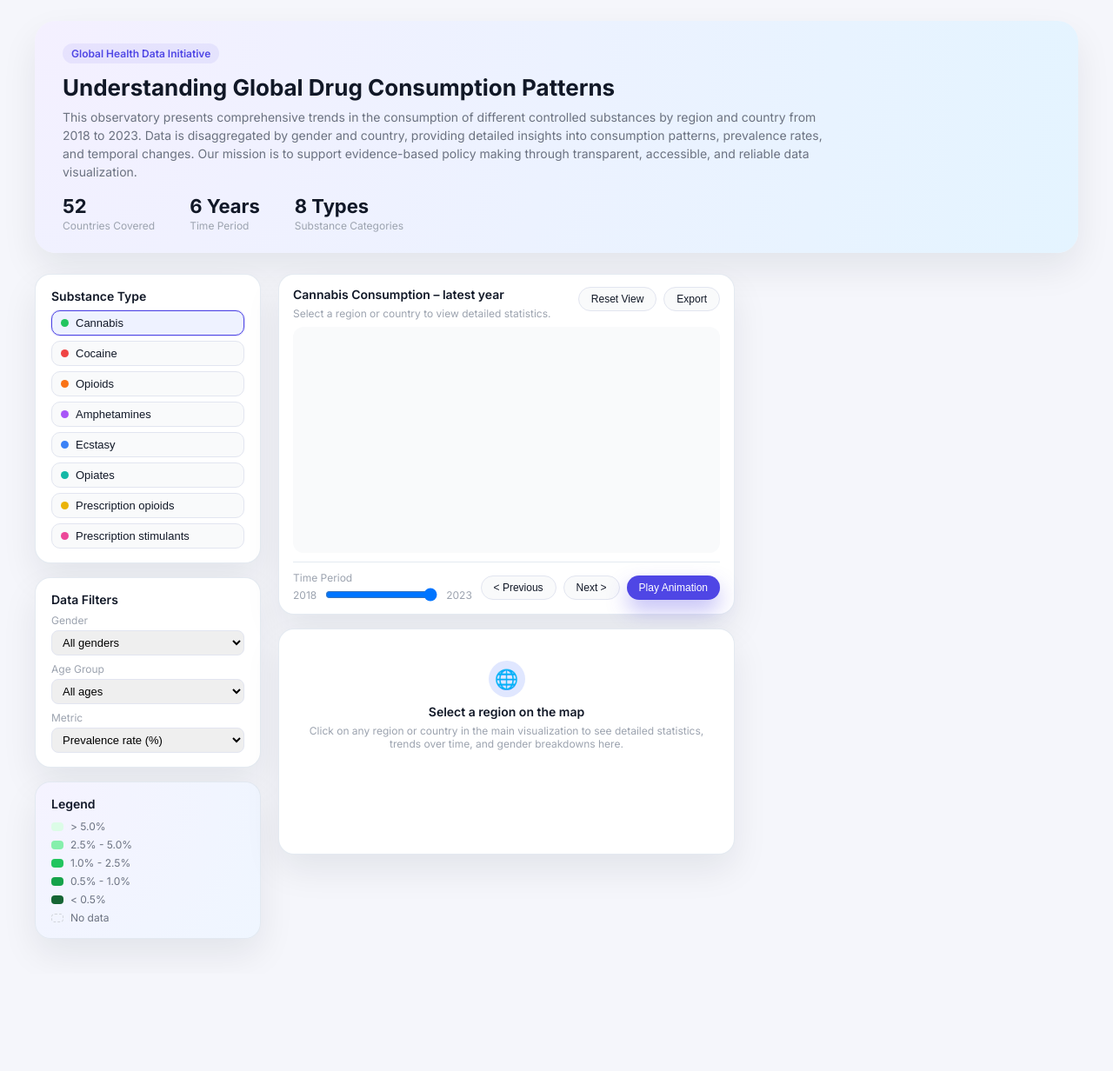
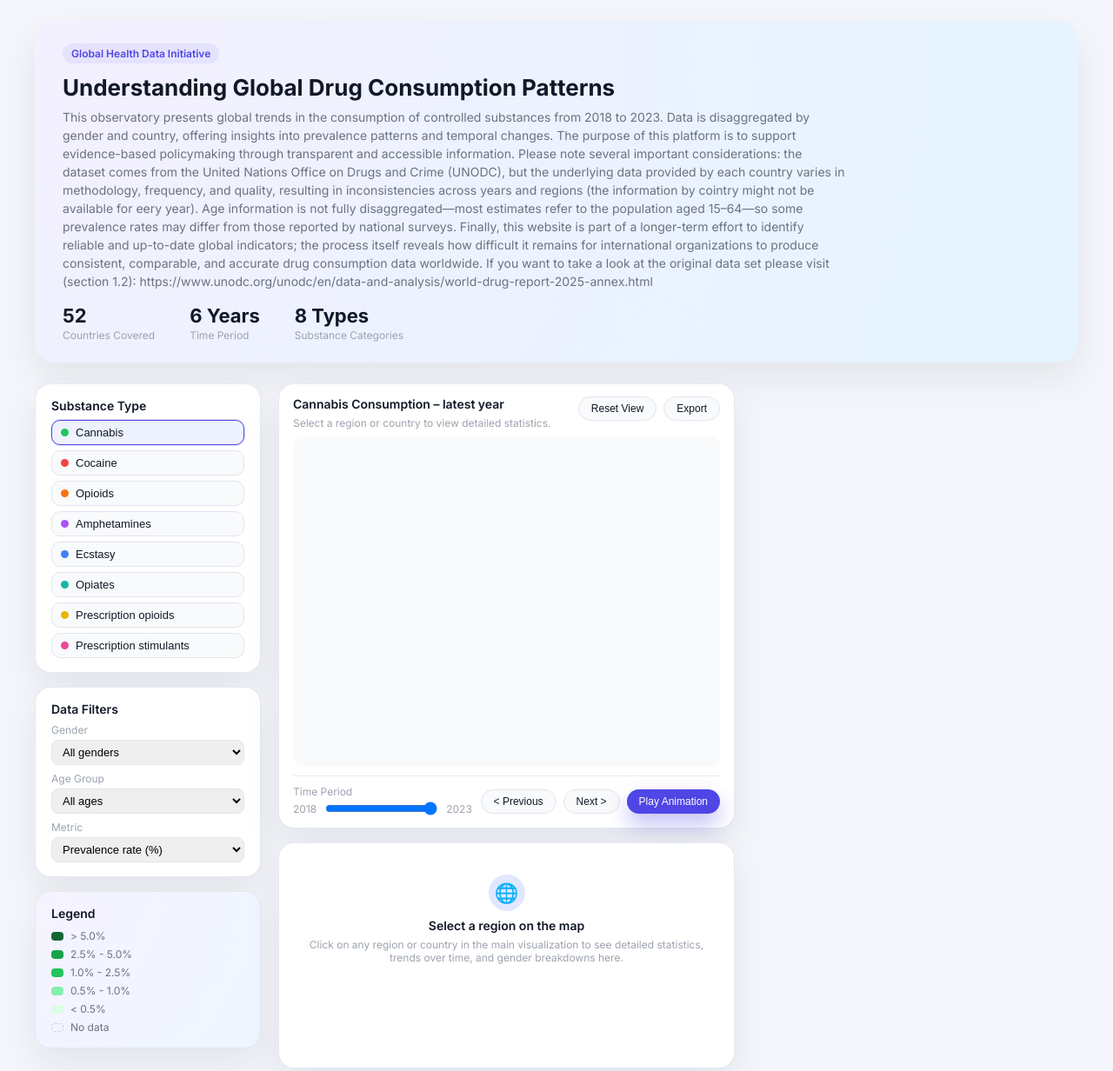
Before and after one commit to mjreyes13/Data-Vizualizacion-CAPP-30239, a plain HTML site: page interactive_project/final_version/index.html in a window 1280 px wide. Shown: the top 1232 px of the page at 87% size. Before the commit the page ends 1120 px from the top, so only its background shows below. Drawn offline with nearby package versions, Linux system fonts and the light colour scheme; no server answers.

Commit message:
more description for the website

```diff
--- a/interactive_project/final_version/index.html
+++ b/interactive_project/final_version/index.html
@@ -13,7 +13,7 @@
   <link rel="stylesheet" href="styles.css" />
 </head>
 <body>
-  <!-- Tooltip global (debe ir dentro del body) -->
+  <!-- Tooltip global -->
   <div id="tooltip" style="opacity: 0;"></div>
 
   <div class="page">
@@ -24,9 +24,31 @@
         <span class="hero-tag">Global Health Data Initiative</span>
         <h1>Understanding Global Drug Consumption Patterns</h1>
         <p class="hero-text">
-          This observatory presents comprehensive trends in the consumption of different controlled substances by region and country from 2018 to 2023.
-          Data is disaggregated by gender and country, providing detailed insights into consumption patterns, prevalence rates, and temporal changes.
-          Our mission is to support evidence-based policy making through transparent, accessible, and reliable data visualization.
+          This observatory presents global trends in the consumption of
+          controlled substances from 2018 to 2023. Data is disaggregated
+          by gender and country, offering insights into prevalence patterns
+          and temporal changes. The purpose of this platform is to support
+          evidence-based policymaking through transparent and accessible
+           information.
+           Please note several important considerations:
+
+           the dataset comes from the United Nations Office on Drugs and Crime
+           (UNODC), but the underlying data provided by each country varies
+           in methodology, frequency, and quality, resulting in inconsistencies
+           across years and regions
+           (the information by cointry might not be available for eery year).
+
+           Age information is not fully disaggregated—most estimates
+           refer to the population aged 15–64—so some prevalence rates may
+           differ from those reported by national surveys. Finally, this website
+           is part of a longer-term effort to identify reliable and up-to-date
+           global indicators; the process itself reveals how difficult it remains
+           for international organizations to produce consistent, comparable,
+           and accurate drug consumption data worldwide.
+
+           If you want to take a look at the original data set please visit (section 1.2):
+           https://www.unodc.org/unodc/en/data-and-analysis/world-drug-report-2025-annex.html
+
         </p>
 
         <div class="hero-stats">
--- a/interactive_project/final_version/main.js
+++ b/interactive_project/final_version/main.js
@@ -7,7 +7,7 @@ document.addEventListener("DOMContentLoaded", () => {
   const WORLD_GEOJSON_URL =
     "https://raw.githubusercontent.com/holtzy/D3-graph-gallery/master/DATA/world.geojson";
 
-  // Lista oficial de sustancias (coinciden con data-substance del HTML)
+  // Oficial list for substances
   const substanceKeys = [
     "cannabis",
     "cocaine",
@@ -23,12 +23,12 @@ document.addEventListener("DOMContentLoaded", () => {
   let currentData = null;
   let selectedYear = 2023;
 
-  // Ruta a cada JSON
+  // JSON Paths
   function getDataFile(substance) {
     return `drugs_directory/${substance}.json`;
   }
 
-  // Dimensiones del mapa
+  // Map Dimensons
   const margin = { top: 10, right: 10, bottom: 10, left: 10 };
   const width = 520;
   const height = 280;
@@ -44,7 +44,7 @@ document.addEventListener("DOMContentLoaded", () => {
     currentYearLabel.textContent = selectedYear;
   }
 
-  // -------- SVG + PROYECCIÓN --------
+  // -------- SVG + PROYECTIONS --------
   const svg = d3
     .select("#map-chart")
     .attr("viewBox", `0 0 ${width} ${height}`)
@@ -61,11 +61,11 @@ document.addEventListener("DOMContentLoaded", () => {
   // -------- TOOLTIP --------
   const tooltip = d3.select("#tooltip");
 
-  // -------- PALETAS POR TIPO DE DROGA --------
-  // Dominios de corte (igual que la leyenda)
+  // -------- cOLOR PALETTES BY DRUG TYPE --------
+  // Domain thresholds to match legends
   const thresholdDomain = [0.5, 1.0, 2.5, 5.0];
 
-  // Paletas (de más claro a más oscuro)
+  // Color palettes (from darker to lighter)
   const substancePalettes = {
     cannabis: [
       "#dcfce7", "#86efac", "#22c55e", "#16a34a", "#166534"
@@ -99,12 +99,12 @@ document.addEventListener("DOMContentLoaded", () => {
   let currentColorScale = getColorScaleForSubstance(currentSubstance);
   updateLegendColors();
 
-  // -------- ESTADO GLOBAL --------
+  // -------- GLOBAL STATE--------
   let worldGeoJSON = null;
   let isPlaying = false;
   let playInterval = null;
 
-  // -------- ELEMENTOS DEL DOM --------
+  // -------- DOM ELEMENTS --------
   const playButton = document.getElementById("play-animation-btn");
   const prevYearButton = document.getElementById("prev-year-btn");
   const nextYearButton = document.getElementById("next-year-btn");
@@ -113,10 +113,10 @@ document.addEventListener("DOMContentLoaded", () => {
   const detailEmpty = document.querySelector(".detail-empty");
   const detailContent = document.getElementById("detail-content");
 
-  // -------- INICIALIZAR STATS DEL HERO --------
+  // -------- INITIALIATZING HERO STATS --------
   initHeroStats();
 
-  // -------- CARGA INICIAL DEL GEOJSON --------
+  // -------- GEOJSON INITIAL LOAD --------
   d3.json(WORLD_GEOJSON_URL)
     .then(world => {
       console.log("World GeoJSON loaded:", world);
@@ -127,7 +127,7 @@ document.addEventListener("DOMContentLoaded", () => {
       console.error("Error loading world GeoJSON:", error);
     });
 
-  // -------- FUNCIONES DE COLOR --------
+  // -------- COLOR FUNCTIONS --------
   function getColorScaleForSubstance(substance) {
     const palette = substancePalettes[substance] || substancePalettes.default;
     return d3.scaleThreshold().domain(thresholdDomain).range(palette);
@@ -138,17 +138,25 @@ document.addEventListener("DOMContentLoaded", () => {
   const legendElems = document.querySelectorAll(".legend-color");
 
   legendElems.forEach((el, i) => {
-      if (i < palette.length) {
-        el.style.backgroundColor = palette[i];
-        el.style.border = "none";
-      } else {
+    const isNoData = i === legendElems.length - 1;
+
+    if (isNoData) {
+      // Last Item on leged: "No data"
       el.style.backgroundColor = "transparent";
       el.style.border = "1px dashed #d1d5db";
+    } else {
+
+      const paletteIndex = palette.length - 1 - i;
+      el.style.backgroundColor = palette[paletteIndex];
+      el.style.border = "none";
     }
   });
+    console.log("Legend updated for", currentSubstance);
 }
 
-  // -------- CARGAR DATOS DE UNA SUSTANCIA --------
+
+
+  // -------- LOADING DATA BY SUBSTANCE --------
   function loadSubstanceData(substance) {
     const filePath = getDataFile(substance);
 
@@ -160,7 +168,7 @@ document.addEventListener("DOMContentLoaded", () => {
         console.log(`Loaded data for ${substance}:`, Array.isArray(data) ? data.slice(0, 5) : data);
         currentData = Array.isArray(data) ? data : data.data || [];
 
-        // Validación simple en consola
+        // Simple validation in single console
         const missingIso = currentData.filter(d => !d.iso3).length;
         const missingBest = currentData.filter(d => d.Best == null || d.Best === "").length;
         console.log(`Validation for ${substance}: missing iso3=${missingIso}, missing Best=${missingBest}`);
@@ -173,14 +181,14 @@ document.addEventListener("DOMContentLoaded", () => {
       });
   }
 
-  // -------- DIBUJAR MAPA PARA EL AÑO SELECCIONADO --------
+  // -------- RENDERING MAPS BY YEAR --------
   function drawMap(geojson, data) {
     if (!geojson || !data) {
       console.warn("Missing geojson or data");
       return;
     }
 
-    // iso3 -> registro del año seleccionado
+    // iso3: Register number by year
     const dataByIso3 = new Map();
 
     data.forEach(d => {
@@ -231,7 +239,7 @@ document.addEventListener("DOMContentLoaded", () => {
     const iso3 = feature.id;
     const entry = dataByIso3.get(iso3);
     if (!entry || isNaN(+entry.Best)) {
-      return "#f3f4f6"; // sin datos
+      return "#f3f4f6";
     }
     return currentColorScale(+entry.Best);
   }
@@ -279,14 +287,14 @@ document.addEventListener("DOMContentLoaded", () => {
     tooltip.style("opacity", 0);
   }
 
-  // -------- PANEL DERECHO (DETALLE) --------
+  // -------- RIGHT PANEL (DETAIL) --------
   function handleCountryClick(feature, dataByIso3) {
     if (!currentData) return;
 
     const iso3 = feature.id;
     const countryName = feature.properties && feature.properties.name ? feature.properties.name : iso3;
 
-    // Todas las filas de este país
+    // All rows by country
     const rows = currentData
       .filter(d => d.iso3 === iso3)
       .map(d => ({
@@ -301,7 +309,7 @@ document.addEventListener("DOMContentLoaded", () => {
       return;
     }
 
-    // Ordenar por año
+    // Sorting by year
     rows.sort((a, b) => a.Year - b.Year);
 
     const first = rows.find(d => d.Best != null);
@@ -374,7 +382,7 @@ document.addEventListener("DOMContentLoaded", () => {
     renderCountryTrend(rows);
   }
 
-  // Pequeño gráfico de línea en el panel derecho
+  // Line chart with details by country under mao
   function renderCountryTrend(rows) {
     const container = d3.select("#country-trend-chart");
     container.selectAll("*").remove();
@@ -470,7 +478,7 @@ document.addEventListener("DOMContentLoaded", () => {
     title.textContent = `${toTitleCase(substance)} Consumption – ${selectedYear}`;
   }
 
-  // -------- BOTONES DE SUSTANCIA --------
+  // -------- SUBSTANCESX BUTTONS --------
   d3.selectAll(".substance-btn").on("click", function () {
     const btn = d3.select(this);
     const substance = btn.attr("data-substance");
@@ -483,11 +491,11 @@ document.addEventListener("DOMContentLoaded", () => {
     d3.selectAll(".substance-btn").classed("active", false);
     btn.classed("active", true);
 
-    stopAnimation(); // por si estaba en play
+    stopAnimation();
     loadSubstanceData(substance);
   });
 
-  // -------- SLIDER: CAMBIAR AÑO --------
+  // -------- SLIDER: CHANGE YEAR --------
   if (yearSlider && currentYearLabel) {
     yearSlider.addEventListener("input", (event) => {
       selectedYear = +event.target.value;
@@ -537,7 +545,7 @@ document.addEventListener("DOMContentLoaded", () => {
     }
   }
 
-  // -------- PLAY / PAUSE ANIMACIÓN --------
+  // -------- PLAY / PAUSE ANIMATION --------
   if (playButton) {
     playButton.addEventListener("click", () => {
       if (isPlaying) {
@@ -575,7 +583,7 @@ document.addEventListener("DOMContentLoaded", () => {
 
   // -------- HERO STATS (countries, years, drugs) --------
   function initHeroStats() {
-    // Años (a partir del slider)
+    // Years in the slider
     const yearsSpan = document.getElementById("years-count-number");
     if (yearSlider && yearsSpan) {
       const minY = +yearSlider.min;
@@ -584,13 +592,13 @@ document.addEventListener("DOMContentLoaded", () => {
       yearsSpan.textContent = nYears;
     }
 
-    // Número de tipos de droga
+    // Number of types of drugs
     const drugSpan = document.getElementById("drug-count-number");
     if (drugSpan) {
       drugSpan.textContent = substanceKeys.length;
     }
 
-    // Países cubiertos (unión de iso3)
+    // Countries in data
     const countriesSpan = document.getElementById("countries-count-number");
     if (!countriesSpan) return;
 
--- a/interactive_project/final_version/styles.css
+++ b/interactive_project/final_version/styles.css
@@ -285,13 +285,18 @@ body {
 
 #map-container {
   width: 100%;
-  height: 260px;
+  height: 380px;
   border-radius: var(--radius-md);
   background: #f9fafb;
   display: flex;
   align-items: center;
   justify-content: center;
 }
+
+.detail-card {
+  min-height: 360px;
+}
+
 
 #map-chart {
   width: 100%;
```
Lines whose indentation alone changed are shown as unchanged.
